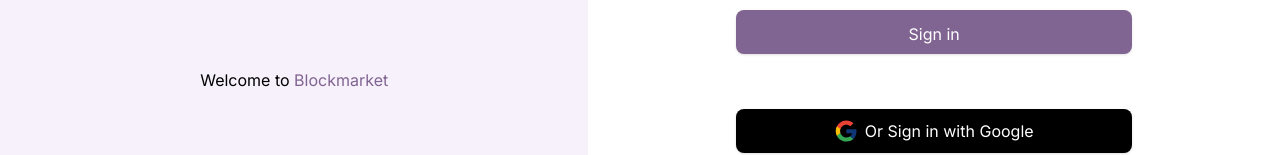
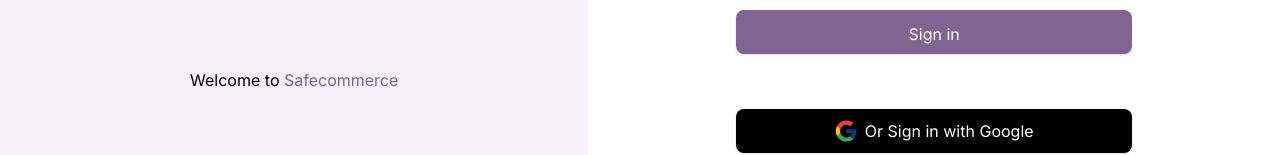
Before and after one commit to Hashaam-ejaz/NextFyp, a Next.js app: page /login in a window 1280 px wide. Shown: the part 654-809 px from the top of the page. Built offline with nearby package versions, Linux system fonts and the light colour scheme; no server answers.

Commit message:
Updated SafeCommerce text on login/signup page

```diff
--- a/app/login/page.tsx
+++ b/app/login/page.tsx
@@ -65,7 +65,7 @@
           </span>
         </p>
         <p className="text-black mt-20">
-          Welcome to <span className="text-[#806491]">Blockmarket</span>
+          Welcome to <span className="text-[#806491]">Safecommerce</span>
         </p>
       </div>
 
--- a/app/signup/page.tsx
+++ b/app/signup/page.tsx
@@ -82,7 +82,7 @@
           </span>
         </p>
         <p className="text-black mt-20">
-          Welcome to <span className="text-[#806491]">BlockMarket</span>
+          Welcome to <span className="text-[#806491]">SafeCommerce</span>
         </p>
       </div>
 
```
